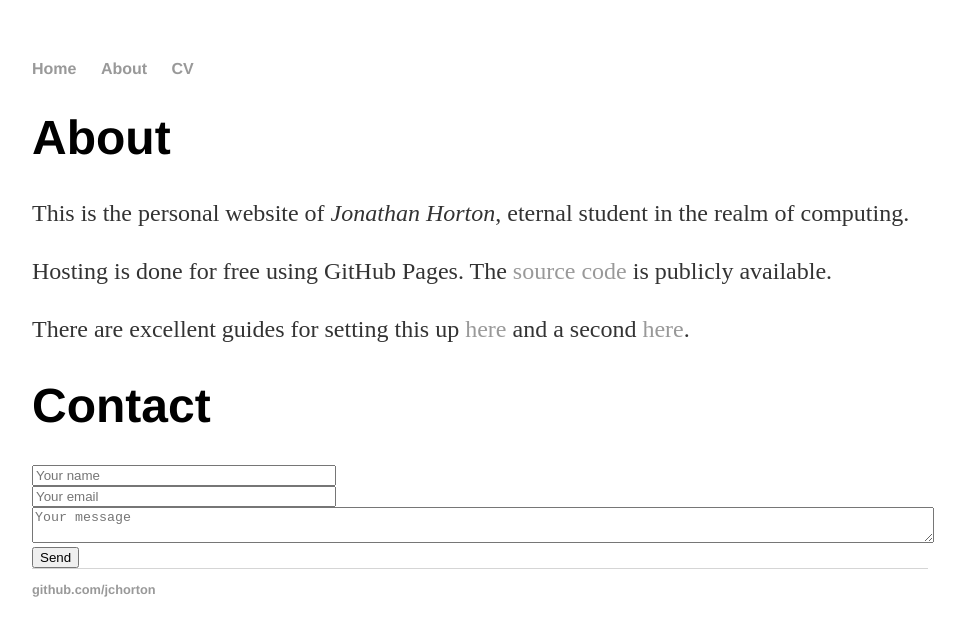
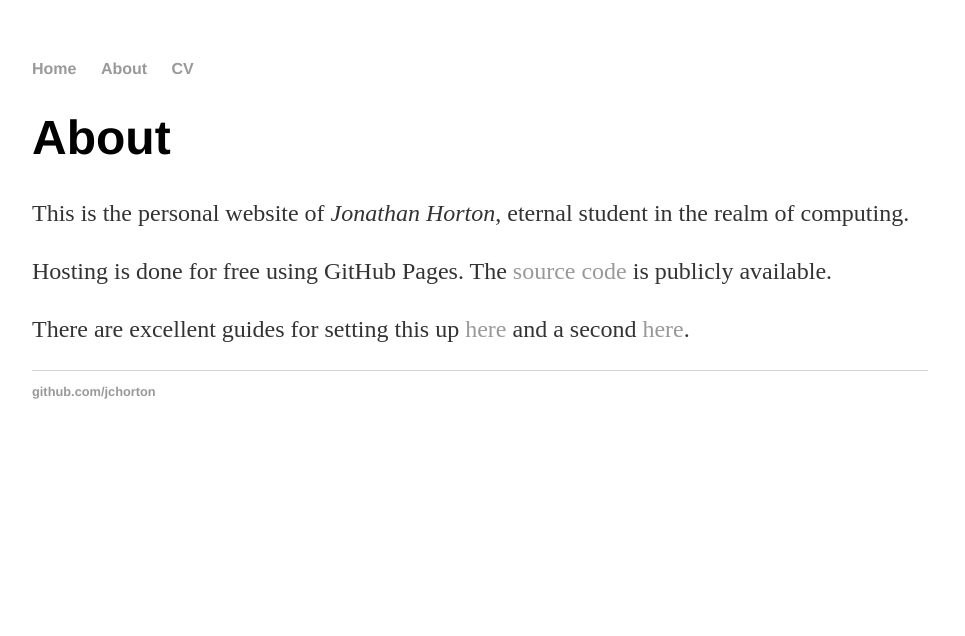
Before and after one commit to jchorton/jchorton.github.io, a Jekyll site: the page built from about/index.md, in a window 1280 px wide. Shown: the top 636 px of the page, without its empty margins (160-1125 px from the left). Built offline with Jekyll 4.4.1, drawn with Linux system fonts in a browser that asks for light colours.

Commit message:
Update index.md

```diff
--- a/about/index.md
+++ b/about/index.md
@@ -1,6 +1,6 @@
 ---
 layout: default
-title: About & Contact
+title: About
 ---
 
 # About
@@ -10,11 +10,3 @@
 Hosting is done for free using GitHub Pages. The [source code](https://github.com/jchorton/jchorton.github.io) is publicly available.
 
 There are excellent guides for setting this up [here](http://jmcglone.com/guides/github-pages/) and a second [here](https://readwrite.com/2013/11/27/github-pages-explained/).
-
-# Contact
-<form id="contactform" action="//formspree.io/hort_wort@hotmail.com" method="POST">
-    <input type="text" name="name" placeholder="Your name" style="width:33%"><br />
-    <input type="email" name="_replyto" placeholder="Your email" style="width:33%"><br />
-    <textarea name="message" placeholder="Your message" style="height:400px" style="width:100%"></textarea><br />
-    <input type="submit" value="Send">
-</form>
```
